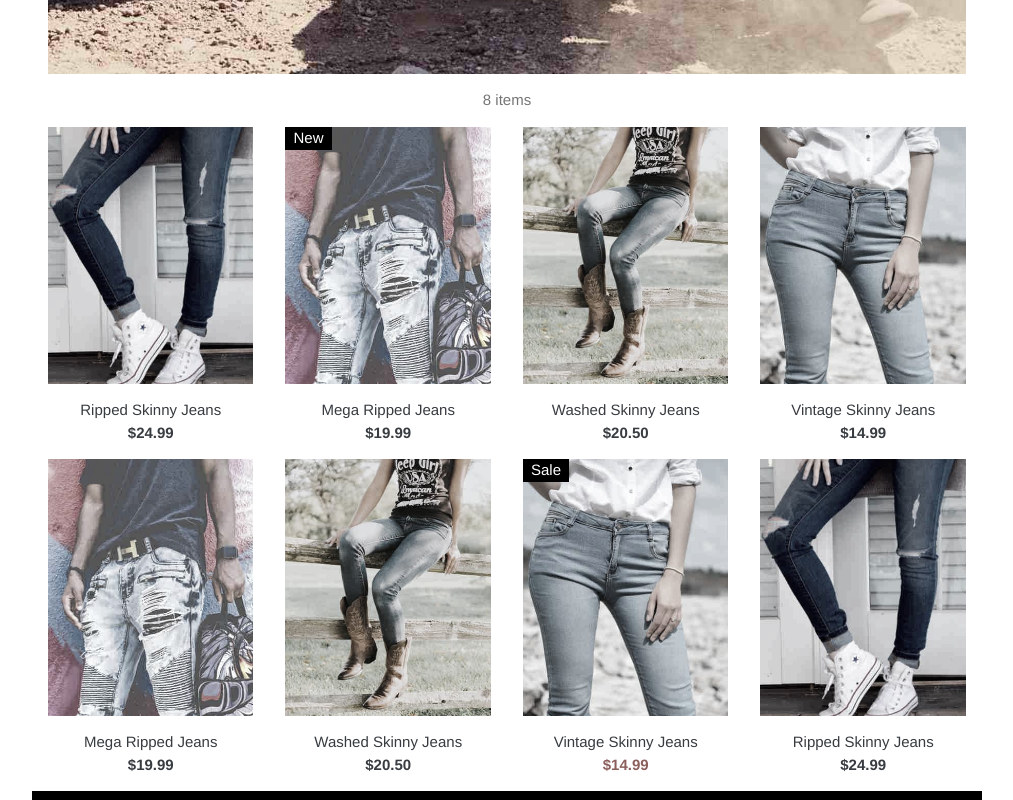
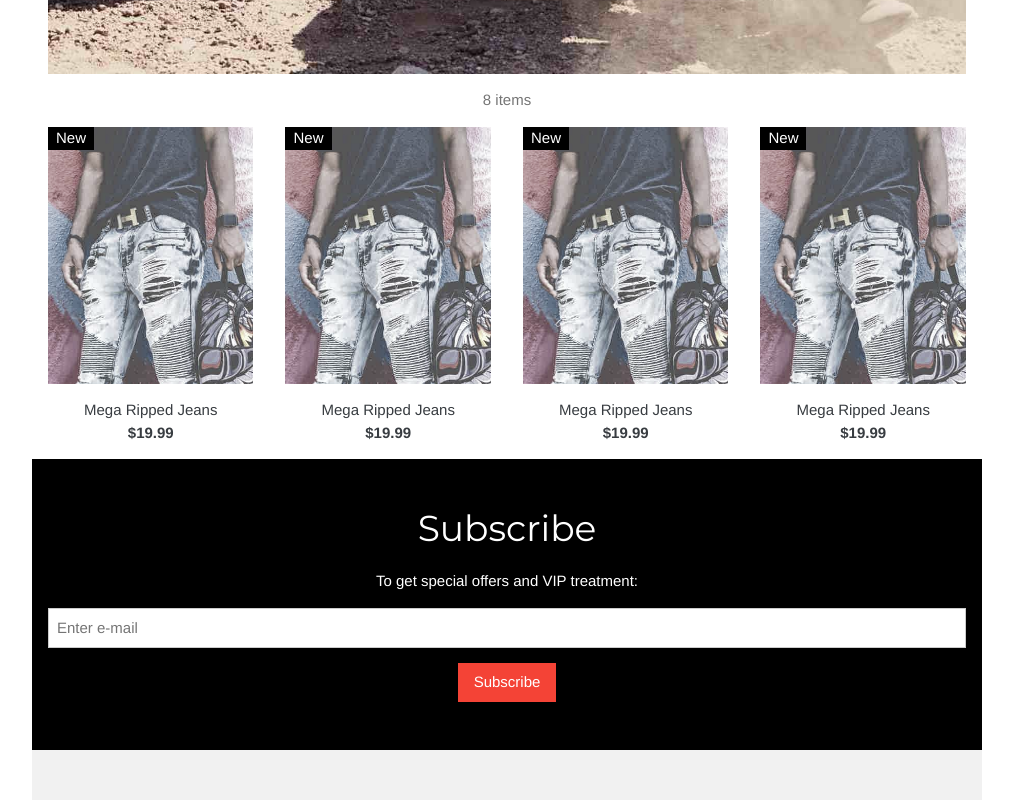
Before and after one commit to KamilTokarz110/Shop_VueJS, a Vue app: page / in a window 1280 px wide. Shown: the part 720-1520 px from the top of the page, without its empty margins (258-1271 px from the left). Built offline with nearby package versions, Linux system fonts and the light colour scheme.

Commit message:
Add productCard component

```diff
--- a/src/components/Home.vue
+++ b/src/components/Home.vue
@@ -88,12 +88,8 @@
       </div>
     </div>
 
-    <div class="w3-container w3-text-grey" id="jeans">
-      <p>8 items</p>
-    </div>
-
     <!-- Product grid -->
-    <ProductList />
+    <product-list />
 
     <!-- Subscribe section -->
     <div class="w3-container w3-black w3-padding-32">
--- /dev/null
+++ b/src/components/ProductCard.vue
@@ -0,0 +1,25 @@
+<template>
+  <div>
+    <div class="w3-col l3 s6">
+      <div class="w3-container">
+        <div class="w3-display-container">
+          <img src="/w3images/jeans2.jpg" style="width: 100%" />
+          <span class="w3-tag w3-display-topleft">New</span>
+          <div class="w3-display-middle w3-display-hover">
+            <button class="w3-button w3-black">
+              Buy now <i class="fa fa-shopping-cart"></i>
+            </button>
+          </div>
+        </div>
+        <p>Mega Ripped Jeans<br /><b>$19.99</b></p>
+      </div>
+    </div>
+  </div>
+</template>
+
+<script>
+export default {};
+</script>
+
+<style>
+</style>
--- a/src/components/ProductList.vue
+++ b/src/components/ProductList.vue
@@ -1,65 +1,13 @@
 <template>
   <div>
+    <div class="w3-container w3-text-grey" id="jeans">
+      <p>8 items</p>
+    </div>
     <div class="w3-row w3-grayscale">
-      <div class="w3-col l3 s6">
-        <div class="w3-container">
-          <img src="/w3images/jeans1.jpg" style="width: 100%" />
-          <p>Ripped Skinny Jeans<br /><b>$24.99</b></p>
-        </div>
-        <div class="w3-container">
-          <img src="/w3images/jeans2.jpg" style="width: 100%" />
-          <p>Mega Ripped Jeans<br /><b>$19.99</b></p>
-        </div>
-      </div>
-
-      <div class="w3-col l3 s6">
-        <div class="w3-container">
-          <div class="w3-display-container">
-            <img src="/w3images/jeans2.jpg" style="width: 100%" />
-            <span class="w3-tag w3-display-topleft">New</span>
-            <div class="w3-display-middle w3-display-hover">
-              <button class="w3-button w3-black">
-                Buy now <i class="fa fa-shopping-cart"></i>
-              </button>
-            </div>
-          </div>
-          <p>Mega Ripped Jeans<br /><b>$19.99</b></p>
-        </div>
-        <div class="w3-container">
-          <img src="/w3images/jeans3.jpg" style="width: 100%" />
-          <p>Washed Skinny Jeans<br /><b>$20.50</b></p>
-        </div>
-      </div>
-
-      <div class="w3-col l3 s6">
-        <div class="w3-container">
-          <img src="/w3images/jeans3.jpg" style="width: 100%" />
-          <p>Washed Skinny Jeans<br /><b>$20.50</b></p>
-        </div>
-        <div class="w3-container">
-          <div class="w3-display-container">
-            <img src="/w3images/jeans4.jpg" style="width: 100%" />
-            <span class="w3-tag w3-display-topleft">Sale</span>
-            <div class="w3-display-middle w3-display-hover">
-              <button class="w3-button w3-black">
-                Buy now <i class="fa fa-shopping-cart"></i>
-              </button>
-            </div>
-          </div>
-          <p>Vintage Skinny Jeans<br /><b class="w3-text-red">$14.99</b></p>
-        </div>
-      </div>
-
-      <div class="w3-col l3 s6">
-        <div class="w3-container">
-          <img src="/w3images/jeans4.jpg" style="width: 100%" />
-          <p>Vintage Skinny Jeans<br /><b>$14.99</b></p>
-        </div>
-        <div class="w3-container">
-          <img src="/w3images/jeans1.jpg" style="width: 100%" />
-          <p>Ripped Skinny Jeans<br /><b>$24.99</b></p>
-        </div>
-      </div>
+      <product-card />
+      <product-card />
+      <product-card />
+      <product-card />
     </div>
   </div>
 </template>
@@ -67,7 +15,10 @@
 
 
 <script>
-export default {};
+import ProductCard from "./ProductCard";
+export default {
+  components: { ProductCard },
+};
 </script>
 
 
```
